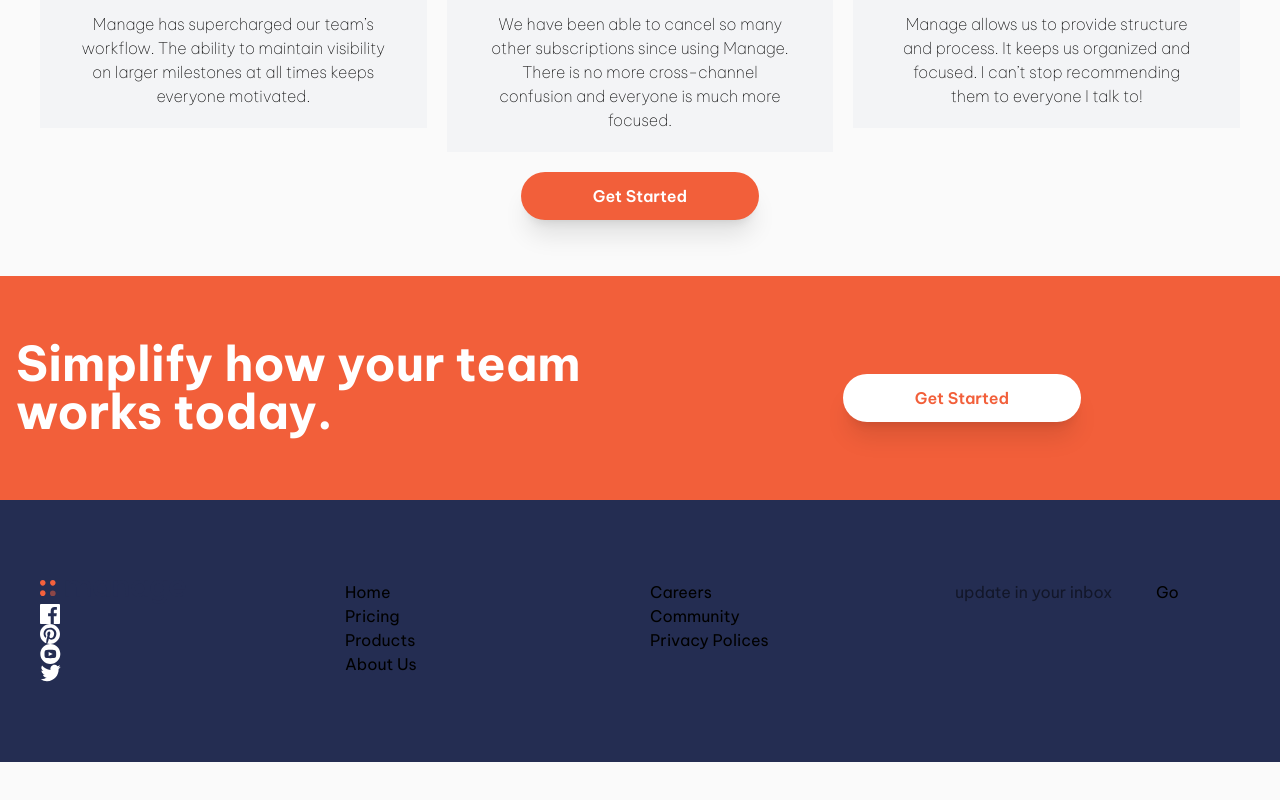
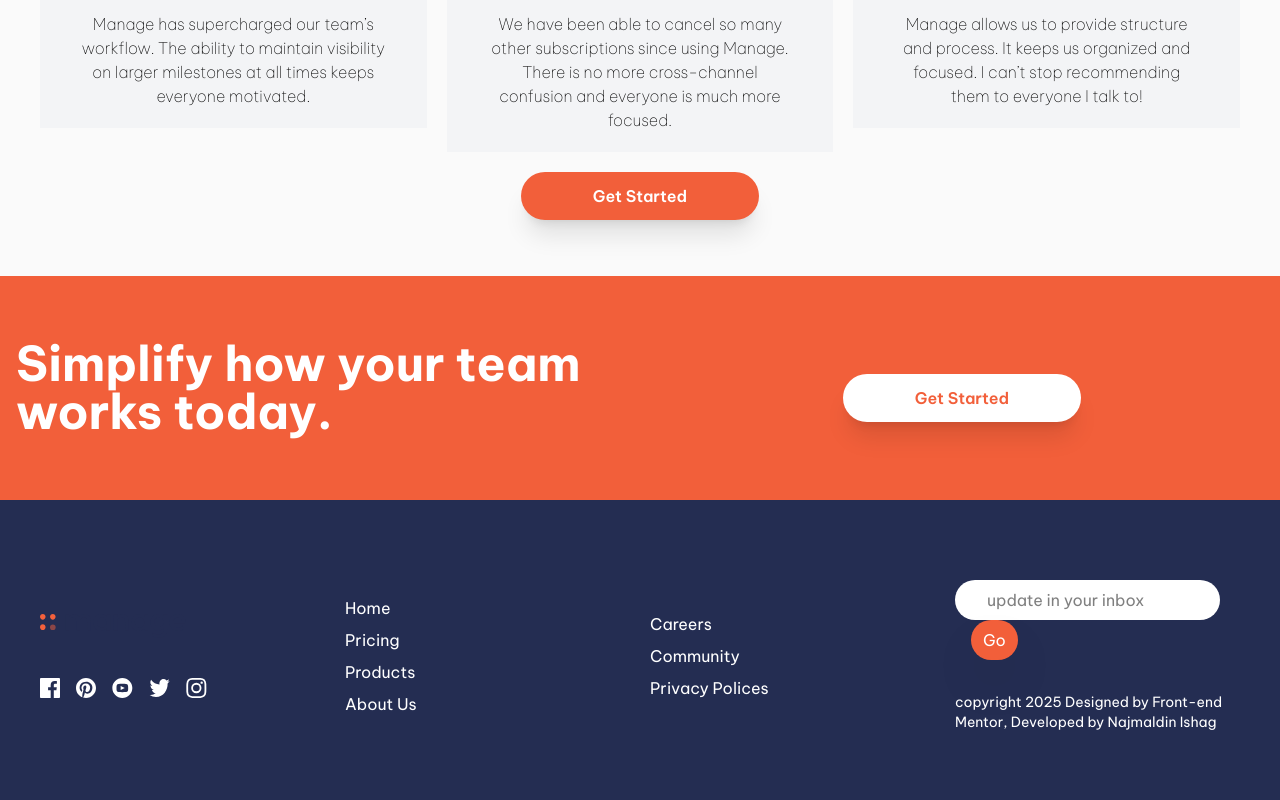
Before and after one commit to Najmaldin-ishag/manage-landing-page, a React (Vite) app: page / in a window 1280 px wide. Shown: the part 1641-2441 px from the top of the page. Before the commit the page ends 2403 px from the top, so only its background shows below. Built offline with nearby package versions, Linux system fonts and the light colour scheme.

Commit message:
addes new updates to footer

```diff
--- a/src/Constant/index.js
+++ b/src/Constant/index.js
@@ -92,15 +92,19 @@ export const FooterIcons = [
     iconPath: "/images/icon-facebook.svg",
   },
   {
-    id: 1,
+    id: 2,
     iconPath: "/images/icon-pinterest.svg",
   },
   {
-    id: 1,
+    id: 3,
     iconPath: "/images/icon-youtube.svg",
   },
   {
-    id: 1,
+    id: 4,
     iconPath: "/images/icon-twitter.svg",
   },
+  {
+    id: 5,
+    iconPath: "/images/icon-instagram.svg",
+  },
 ];
--- a/src/Sections/Footer.jsx
+++ b/src/Sections/Footer.jsx
@@ -1,23 +1,19 @@
 import { FooterIcons, footerLinks1, footerLinks2 } from "../Constant";
-
+// const img = "/public/images/logo.svg";
 const Footer = () => {
   return (
     <footer className="py-[5rem] px-[2.5rem] bg-primary-dark-blue">
-      <div className="grid grid-cols-4 gap-5">
+      <div className="grid grid-cols-4 gap-5 items-center justify-center">
         <div>
-          <img src="/images/logo.svg " />
-          {FooterIcons.map((link) => (
-            <div>
-              <ul key={link.id}>
-                <li>
-                  <img src={link.iconPath} />
-                </li>
-              </ul>
-            </div>
-          ))}
+          <img src="/images/logo.svg " className="mb-[2rem]" />
+          <div className="flex gap-4 mt-10">
+            {FooterIcons.map((link) => (
+              <img src={link.iconPath} />
+            ))}
+          </div>
         </div>
 
-        <div>
+        <div className="grid gap-2 text-white">
           {footerLinks1.map((link) => (
             <ul key={link.id}>
               <li>
@@ -27,7 +23,7 @@ const Footer = () => {
           ))}
         </div>
 
-        <div>
+        <div className="grid gap-2 text-white">
           {footerLinks2.map((link) => (
             <ul key={link.id}>
               <li>
@@ -39,9 +35,20 @@ const Footer = () => {
 
         <div>
           <form>
-            <input type="text" placeholder="update in your inbox" />
-            <button>Go</button>
+            <input
+              className="bg-white py-2 px-8 rounded-full outline-0"
+              type="text"
+              placeholder="update in your inbox"
+            />
+            <button className="bg-primary-bright-red py-2 px-3 rounded-3xl ml-4 text-white shadow-2xl">
+              Go
+            </button>
           </form>
+
+          <p className="text-white text-sm mt-8">
+            copyright 2025 Designed by Front-end Mentor, Developed by Najmaldin
+            Ishag{" "}
+          </p>
         </div>
       </div>
     </footer>
```
